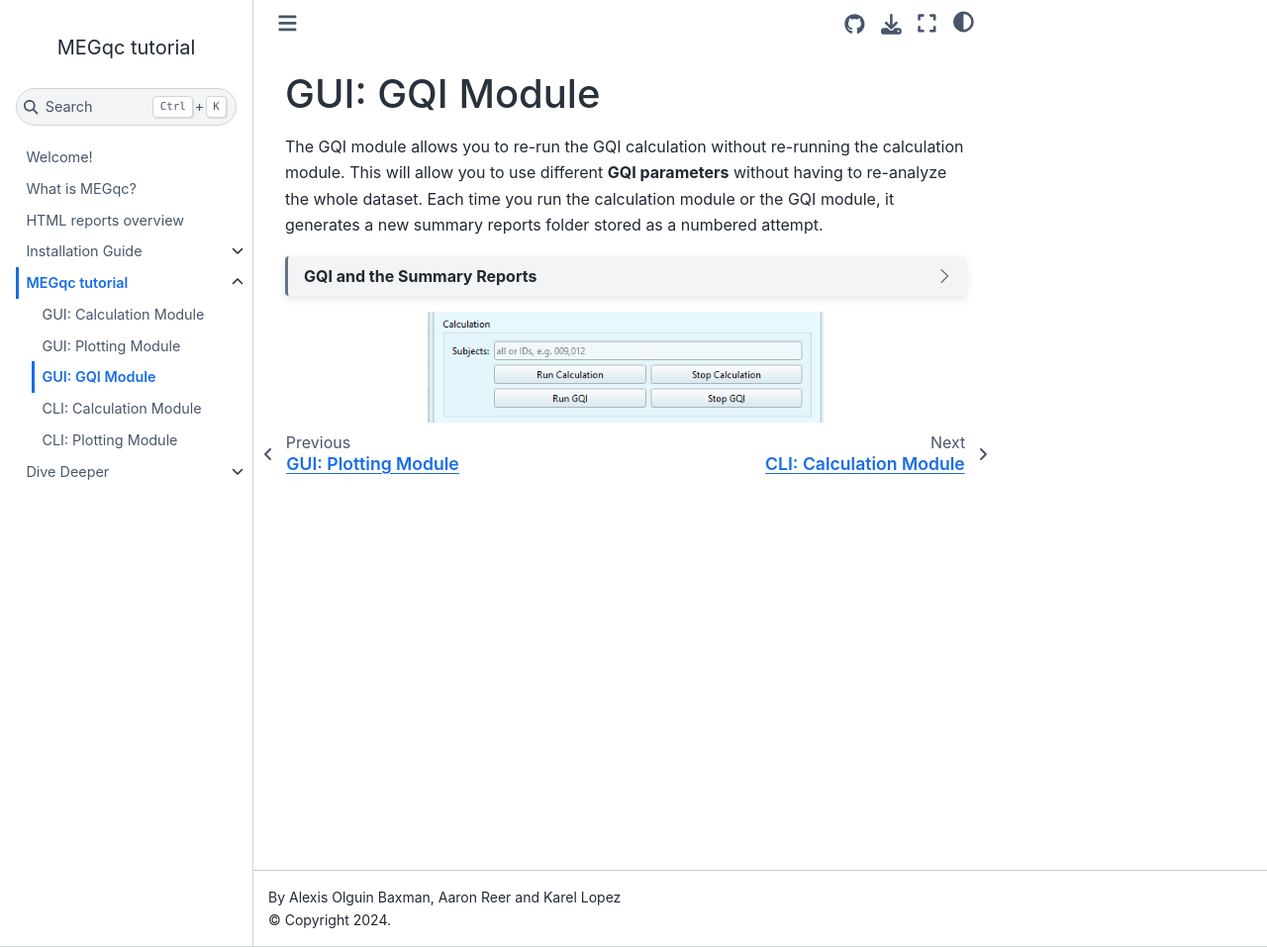
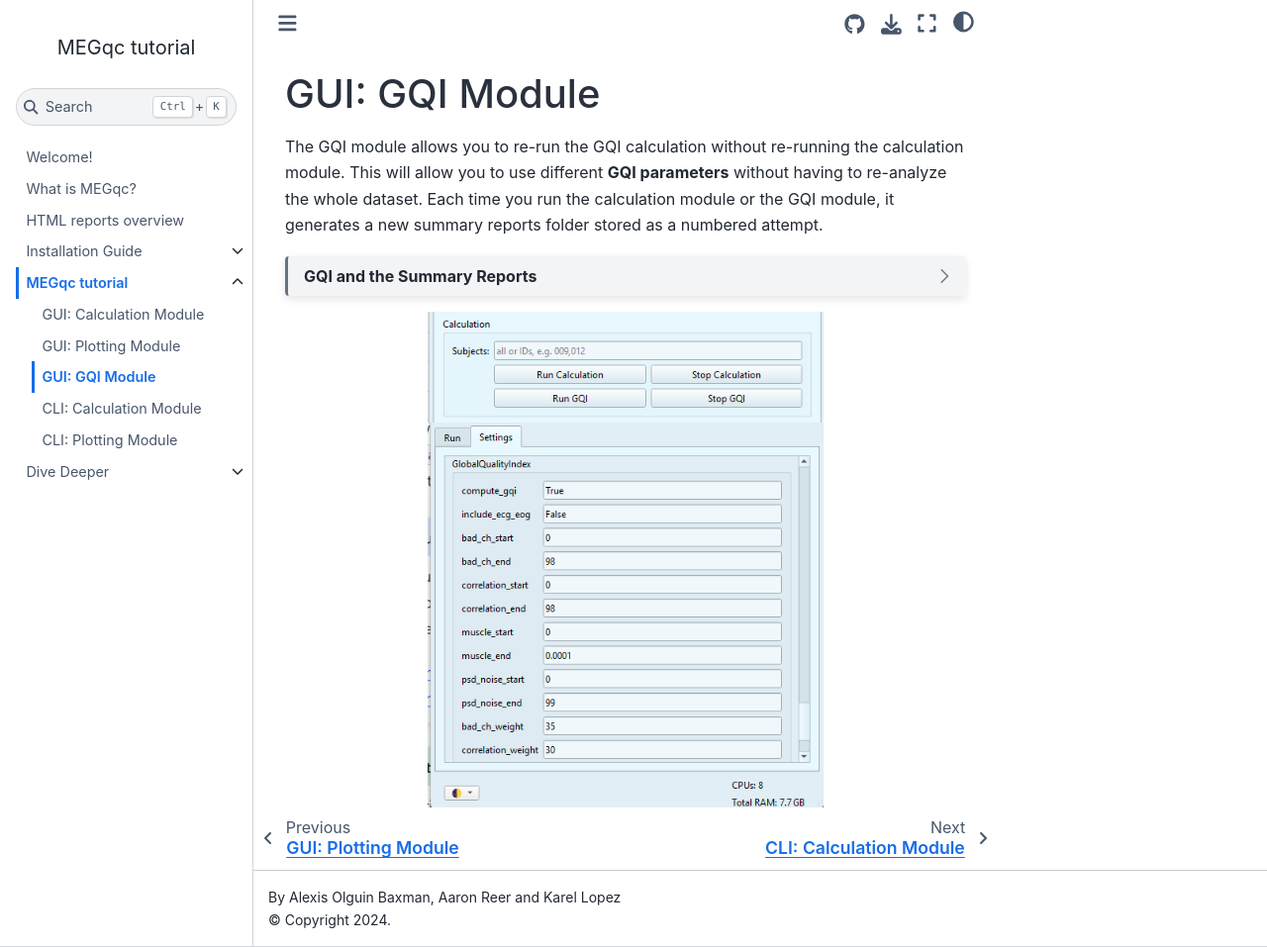
Before and after one commit to ANCPLabOldenburg/megqc_documentation, a Jupyter Book: the page built from tutorial/gqi_gui.md, in a window 1280 px wide and 957 px high. Shown: the whole window at 99% size. Built offline with Jupyter Book 1.0.4 settings and Sphinx 7.4.7 and the Sphinx Book theme 1.1.4, drawn with Linux system fonts in a browser that asks for light colours; pages that are not in the unit, such as notebooks, are missing from menus.

Commit message:
Update gqi_gui.md

```diff
--- a/tutorial/gqi_gui.md
+++ b/tutorial/gqi_gui.md
@@ -19,3 +19,5 @@ The `summary reports` folder contains the following content:
 
 
 <img src="../static/gqi/gqi_gui.png" alt="gqi_gui" width="400px" align="center">
+
+<img src="../static/gqi/gqi_settings.png" alt="gqi_settings" width="400px" align="center">
```
